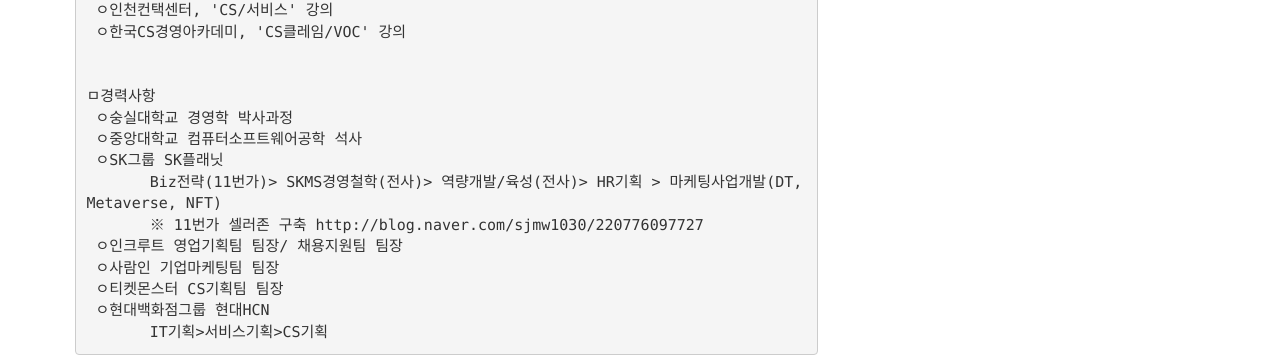
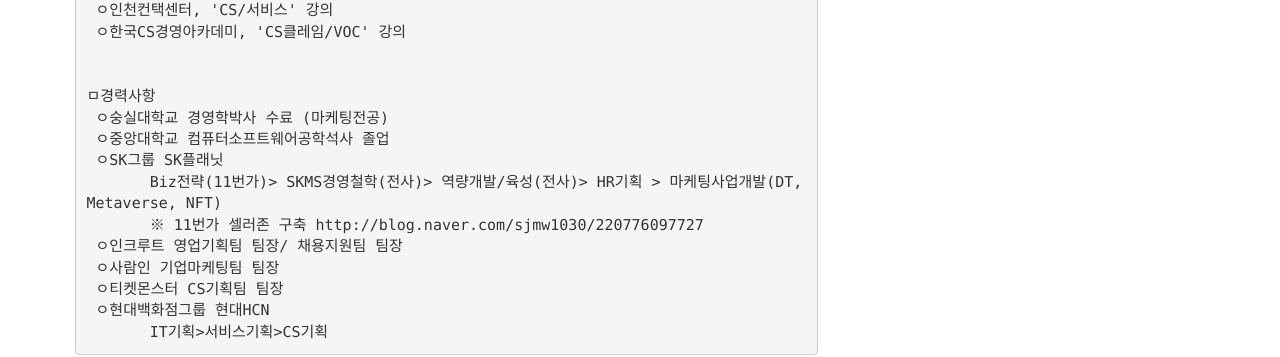
Before and after one commit to PhDmwkoo/phdmwkoo.github.io, a Jekyll site: the page built from about.md, in a window 1280 px wide. Shown: the part 736-1093 px from the top of the page. Built offline with Jekyll 4.4.1, drawn with Linux system fonts in a browser that asks for light colours; some of the changed text lies outside the part shown.

Commit message:
Update about.md

```diff
--- a/about.md
+++ b/about.md
@@ -33,8 +33,8 @@
 
 
 ㅁ경력사항
- ㅇ숭실대학교 경영학 박사과정
- ㅇ중앙대학교 컴퓨터소프트웨어공학 석사
+ ㅇ숭실대학교 경영학박사 수료 (마케팅전공)
+ ㅇ중앙대학교 컴퓨터소프트웨어공학석사 졸업
  ㅇSK그룹 SK플래닛
        Biz전략(11번가)> SKMS경영철학(전사)> 역량개발/육성(전사)> HR기획 > 마케팅사업개발(DT, Metaverse, NFT)
        ※ 11번가 셀러존 구축 http://blog.naver.com/sjmw1030/220776097727
```
